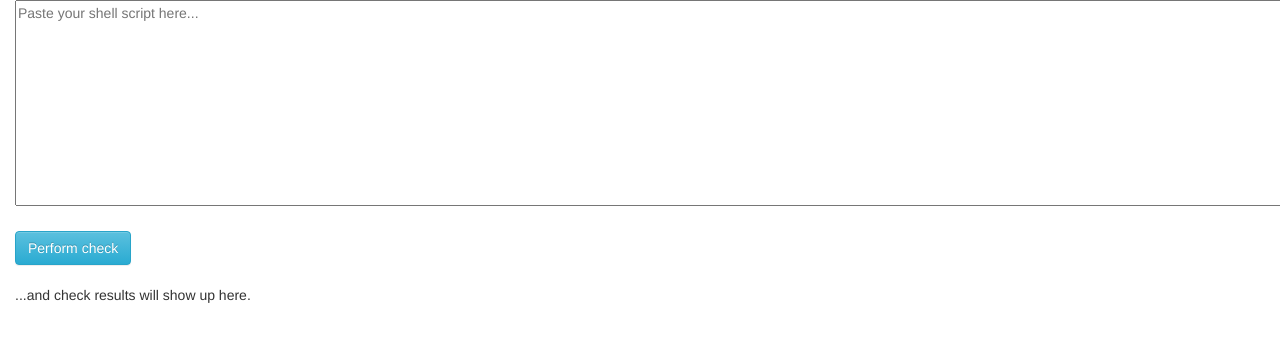
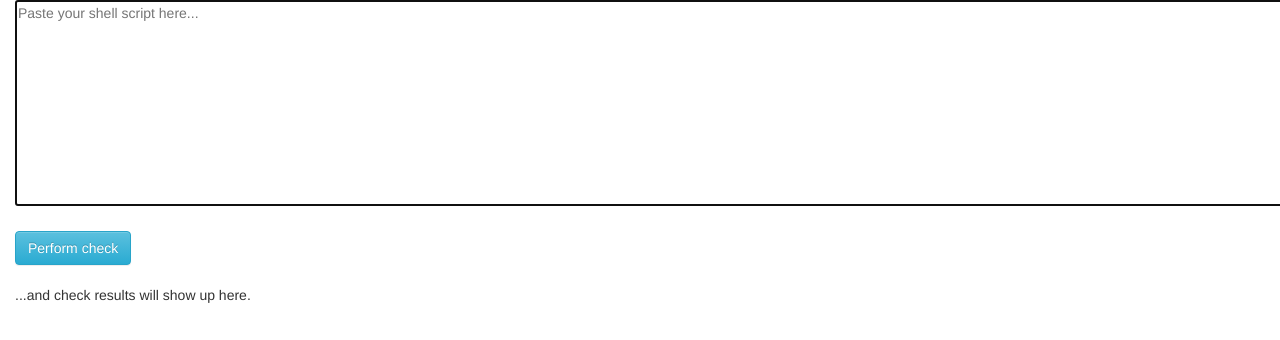
Before and after one commit to banan88/shellchecker-frontend, a plain HTML site: page index.html in a window 1280 px wide. Shown: the top 340 px of the page. Drawn offline with Linux system fonts and the light colour scheme.

Commit message:
added autofocus to textfield

```diff
--- a/index.html
+++ b/index.html
@@ -14,7 +14,7 @@
         <div class="col-md-12">
 
 
-         <textarea id="source" rows="10" cols="200" placeholder="Paste your shell script here..."></textarea>
+         <textarea id="source" autofocus rows="10" cols="200" placeholder="Paste your shell script here..."></textarea>
          </br></br>
          <button type="button" id="check" class="btn btn-info">Perform check</button>
          </br></br>
```
